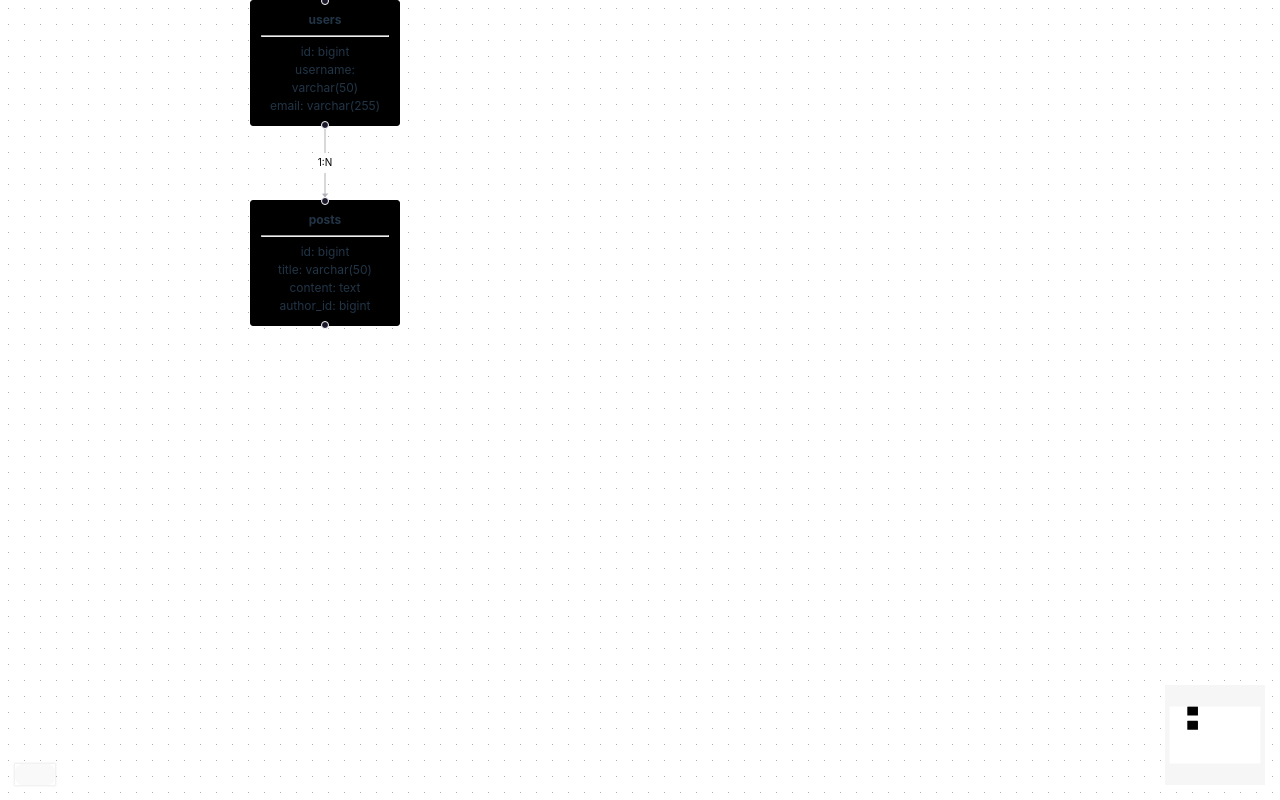
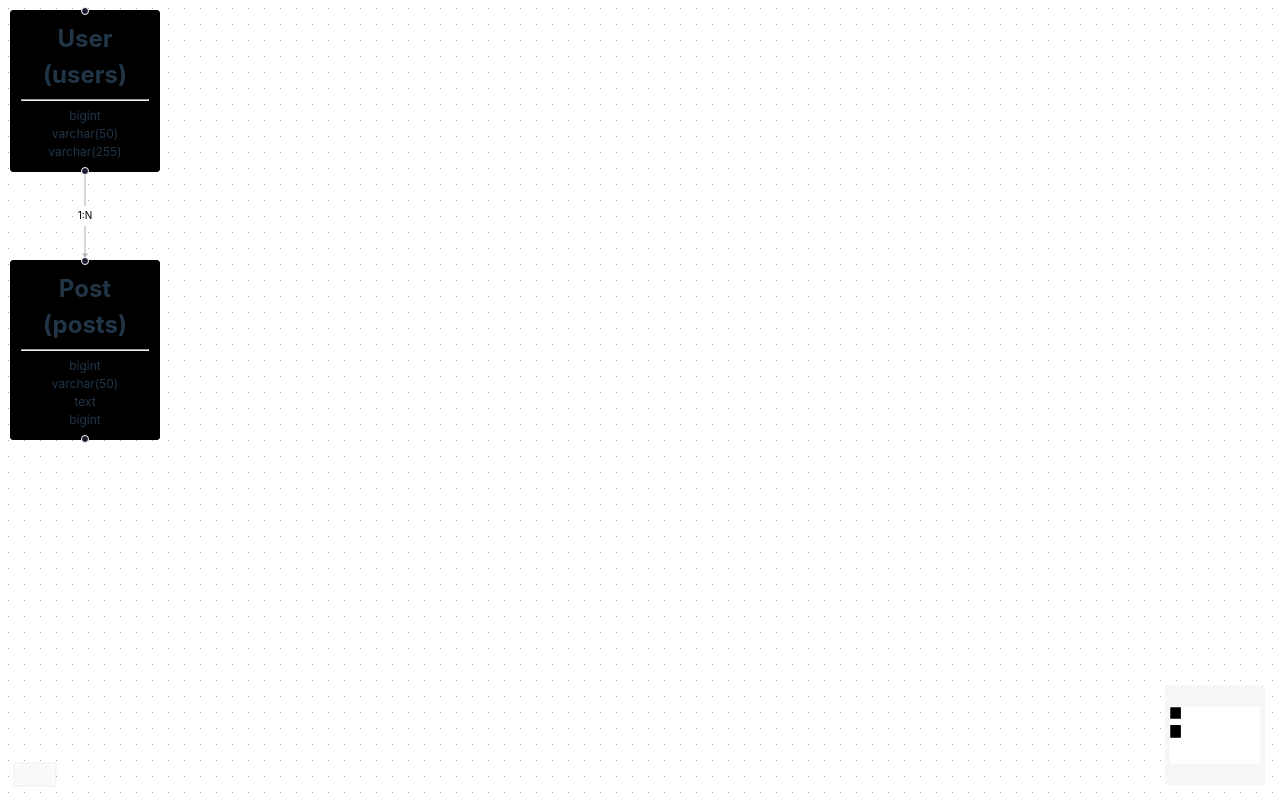
Before and after one commit to dohapark81/openerd-web, a React (Vite) app: page / in a window 1280 px wide. Built offline with nearby package versions, Linux system fonts and the light colour scheme.

Commit message:
[ui] 컬럼 편집기능 작업 중...

```diff
--- a/src/components/Canvas/index.tsx
+++ b/src/components/Canvas/index.tsx
@@ -152,11 +152,10 @@ export default function Canvas() {
   useEffect(() => {
     const newNodes = tables.map((table, index) => ({
       id: table.name,
-      type: 'entity',
       data: {
         label: <Node table={table} />
       },
-      position: { x: 250, y: 200*index },
+      position: { x: 10, y: 250*index+10 },
       style: entityNodeStyle,
     }));
 
--- /dev/null
+++ b/src/components/EditableField/EditableField.tsx
@@ -0,0 +1,55 @@
+import React, { useState, useCallback, useRef, useEffect } from 'react';
+
+const EditableField = ({ value, onSave }) => {
+  const [isEditing, setIsEditing] = useState(false);
+  const [fieldValue, setFieldValue] = useState(value);
+  const inputRef = useRef(null);
+
+  useEffect(() => {
+    if (isEditing && inputRef.current) {
+      inputRef.current.focus();
+    }
+  }, [isEditing]);
+
+  const handleDoubleClick = useCallback(() => {
+    setIsEditing(true);
+  }, []);
+
+  const handleChange = useCallback((event) => {
+    setFieldValue(event.target.value);
+  }, []);
+
+  const handleBlur = useCallback(() => {
+    setIsEditing(false);
+    onSave(fieldValue);
+  }, [fieldValue, onSave]);
+
+  const handleKeyDown = useCallback((event) => {
+    if (event.key === 'Enter') {
+      handleBlur();
+    } else if (event.key === 'Escape') {
+      setIsEditing(false);
+      setFieldValue(value);
+    }
+  }, [handleBlur, value]);
+
+  return (
+    <div className="editable-field" onDoubleClick={handleDoubleClick}>
+      {isEditing ? (
+        <input
+          ref={inputRef}
+          type="text"
+          value={fieldValue}
+          onChange={handleChange}
+          onBlur={handleBlur}
+          onKeyDown={handleKeyDown}
+          className="editable-input"
+        />
+      ) : (
+        <span className="field-value">{fieldValue}</span>
+      )}
+    </div>
+  );
+};
+
+export default EditableField;
--- /dev/null
+++ b/src/components/EditableField/index.tsx
@@ -0,0 +1,2 @@
+import EditableField from "./EditableField";
+export default EditableField;
--- a/src/components/Node/Node.tsx
+++ b/src/components/Node/Node.tsx
@@ -1,12 +1,22 @@
 import { Table } from "../../types/schema";
+import EditableField from "../../components/EditableField";
 
 export default function Node({ table }: { table: Table }) {
+
+  const handleClick = () => {
+    alert('clicked');
+  }
+
+  const handleSave = (value: string) => {
+    console.log(value);
+  }
+
   return (
     <>
-      <strong>{table.name}</strong>
+      <span onClick={handleClick} style={{fontSize: '2.0em'}}><strong>{table.logical_name} ({table.name})</strong></span>
       <hr />
       {Object.entries(table.column).map(([key, value]) => (
-        <div key={key}>{key}: {value.type}</div>
+        <EditableField key={key} value={value.type} onSave={handleSave} />
       ))}
     </>
   );
--- a/vite.config.ts
+++ b/vite.config.ts
@@ -5,6 +5,7 @@ export default defineConfig({
   plugins: [react()],
   server: {
     port: 3000,
+    host: '0.0.0.0',
   },
   build: {
     outDir: 'build',
```
Also changed, not shown: .devcontainer/devcontainer.json (added), 1 other file (tests, documents, lock files or other folders).
